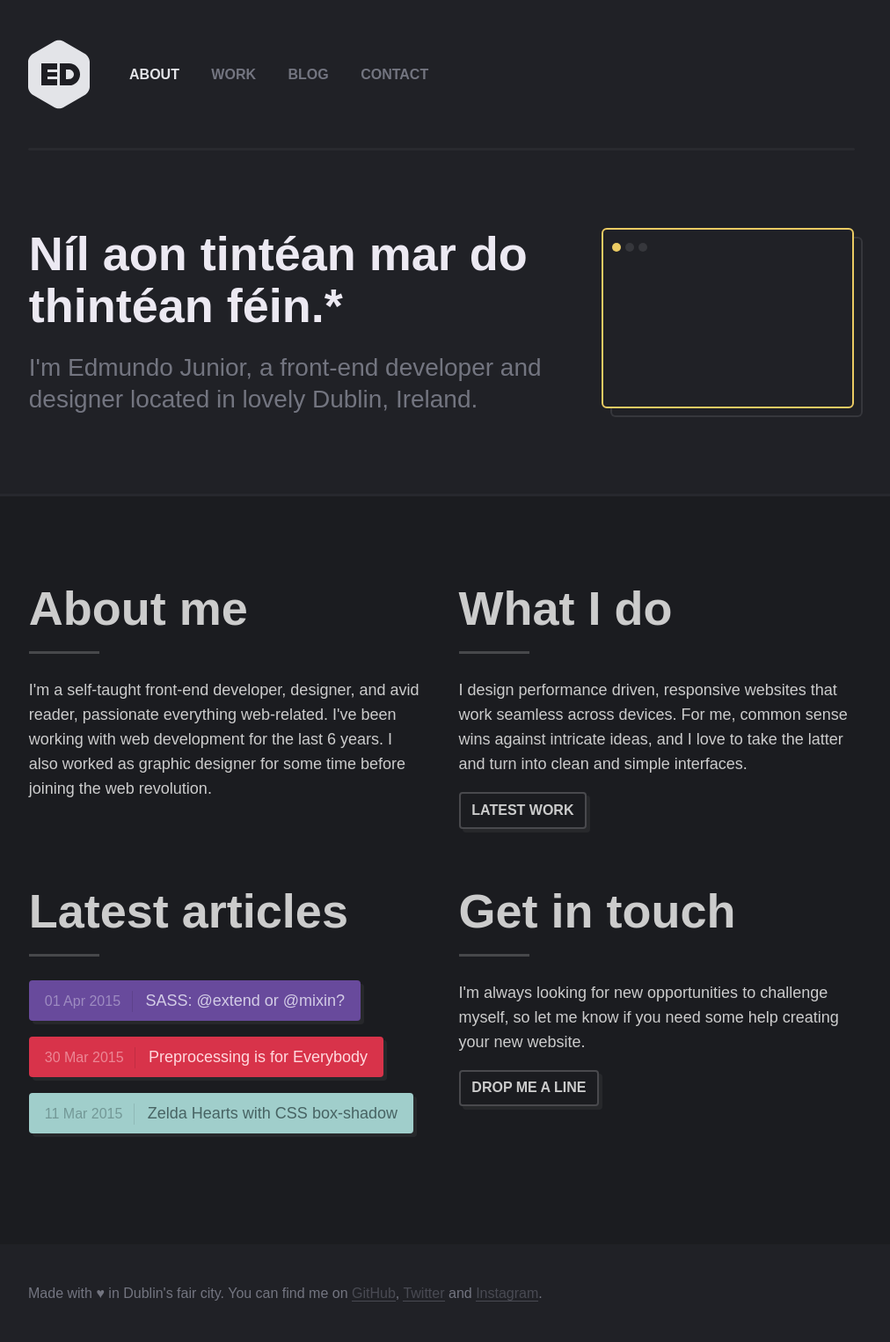
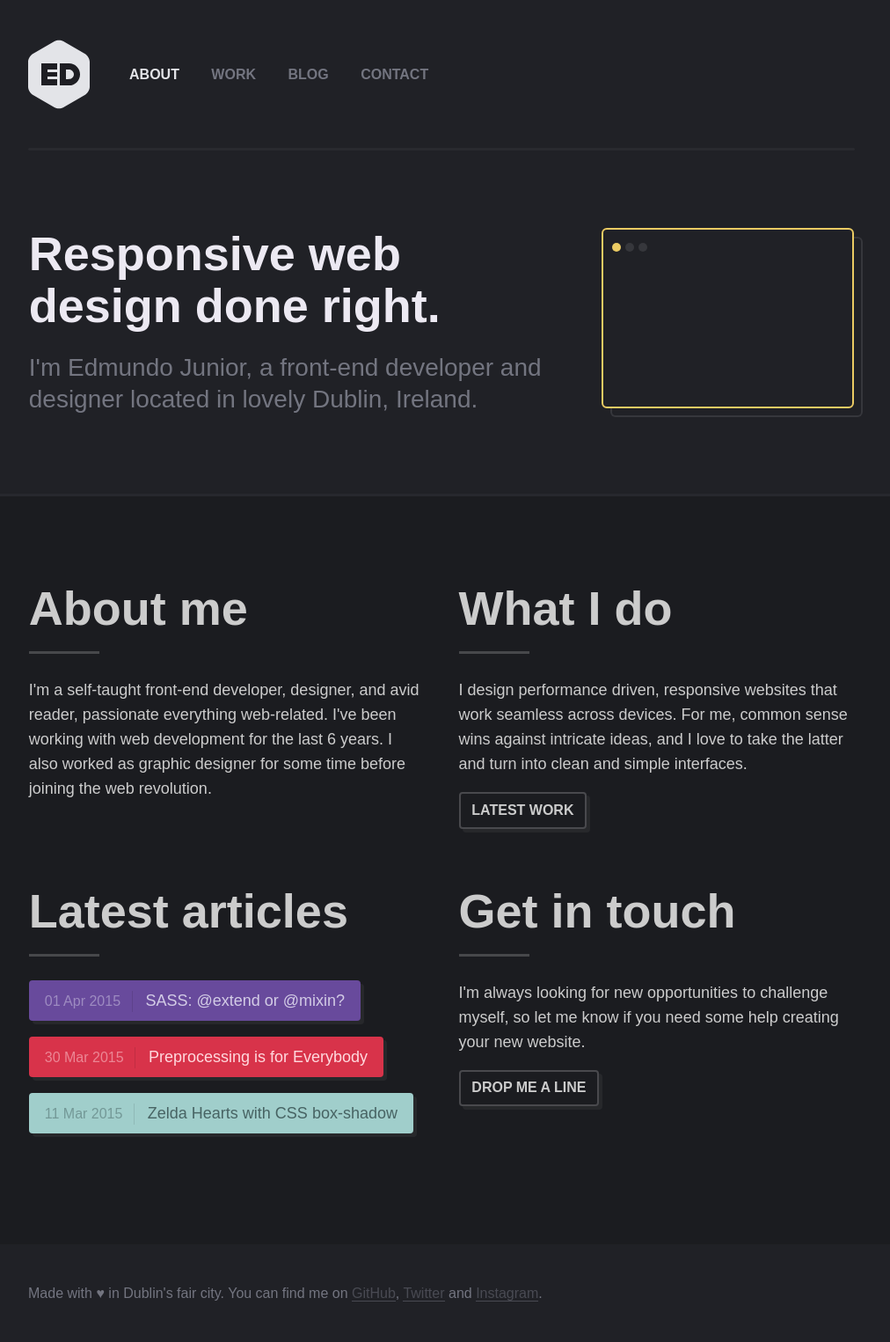
Before and after one commit to manfromanotherland/edmundojr-2014, a Jekyll site: the page built from index.html, in a window 1280 px wide. Shown: the whole page at 88% size, without its empty margins (138-1150 px from the left). Built offline with Jekyll 4.4.1, drawn with Linux system fonts in a browser that asks for light colours; nearby versions of some CDN libraries; Markdown is read by kramdown in place of the engine named in the settings.

Commit message:
Update home intro headline

```diff
--- a/_layouts/default.html
+++ b/_layouts/default.html
@@ -4,7 +4,7 @@
 		<div class="row">
 			<div class="col col-2-3">
 			{% if page.class == "about" %}
-				<h1 lang="ga">Níl aon tintéan mar do thintéan féin.<span title="“Níl aon tintéan mar do thintéan féin” is a saying in Irish. Literally it means “there's no hearth like your own hearth”, and I think that's beautiful.">*</span></h1>
+				<h1 lang="ga">Responsive web<br> design done right.</h1>
 				<p>I'm Edmundo Junior, a front-end developer and designer located in lovely Dublin, Ireland.</p>
 				{% elsif page.class == "work" %}
 				<h1>Elegant design, thorough execution.</h1>
```
